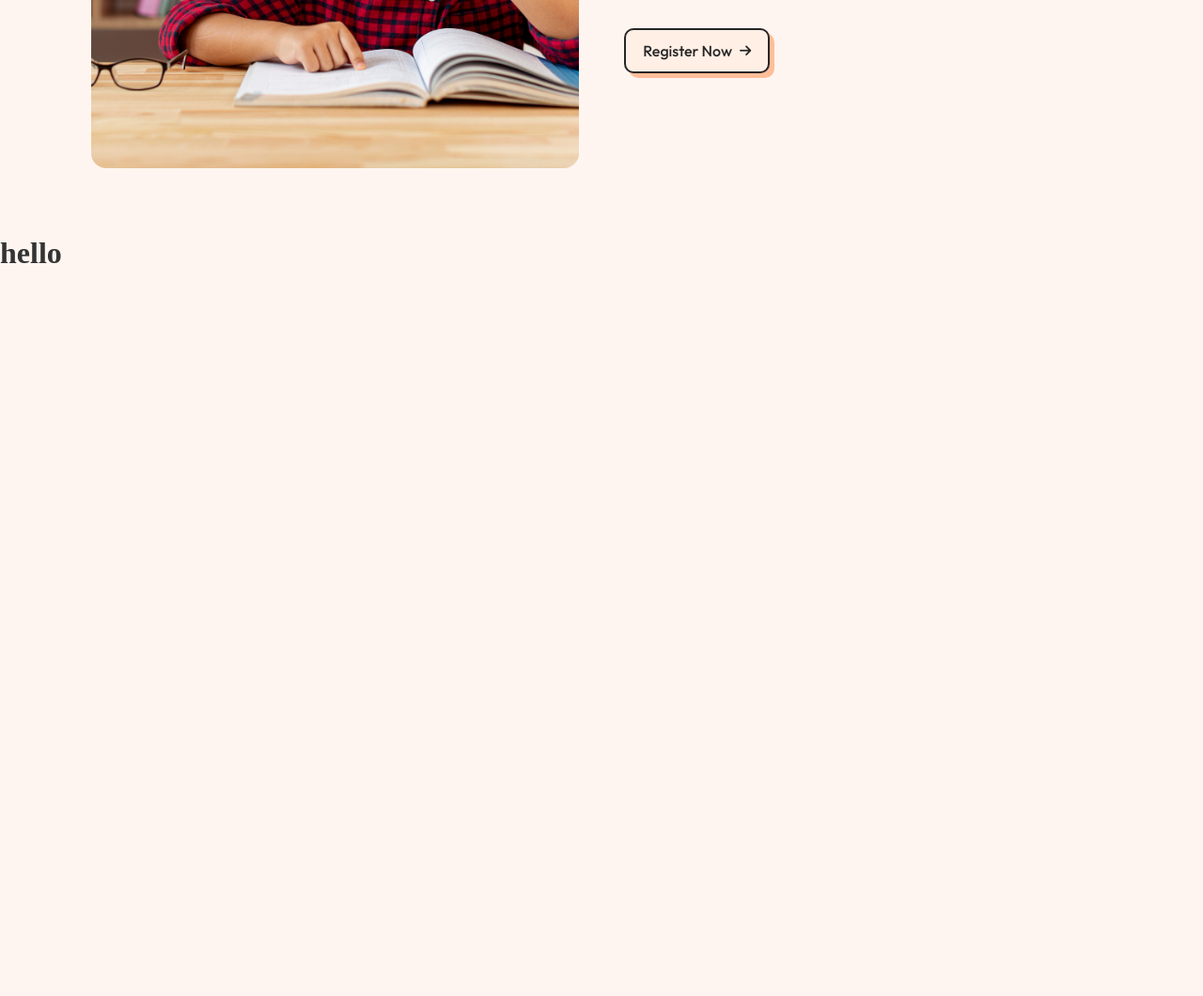
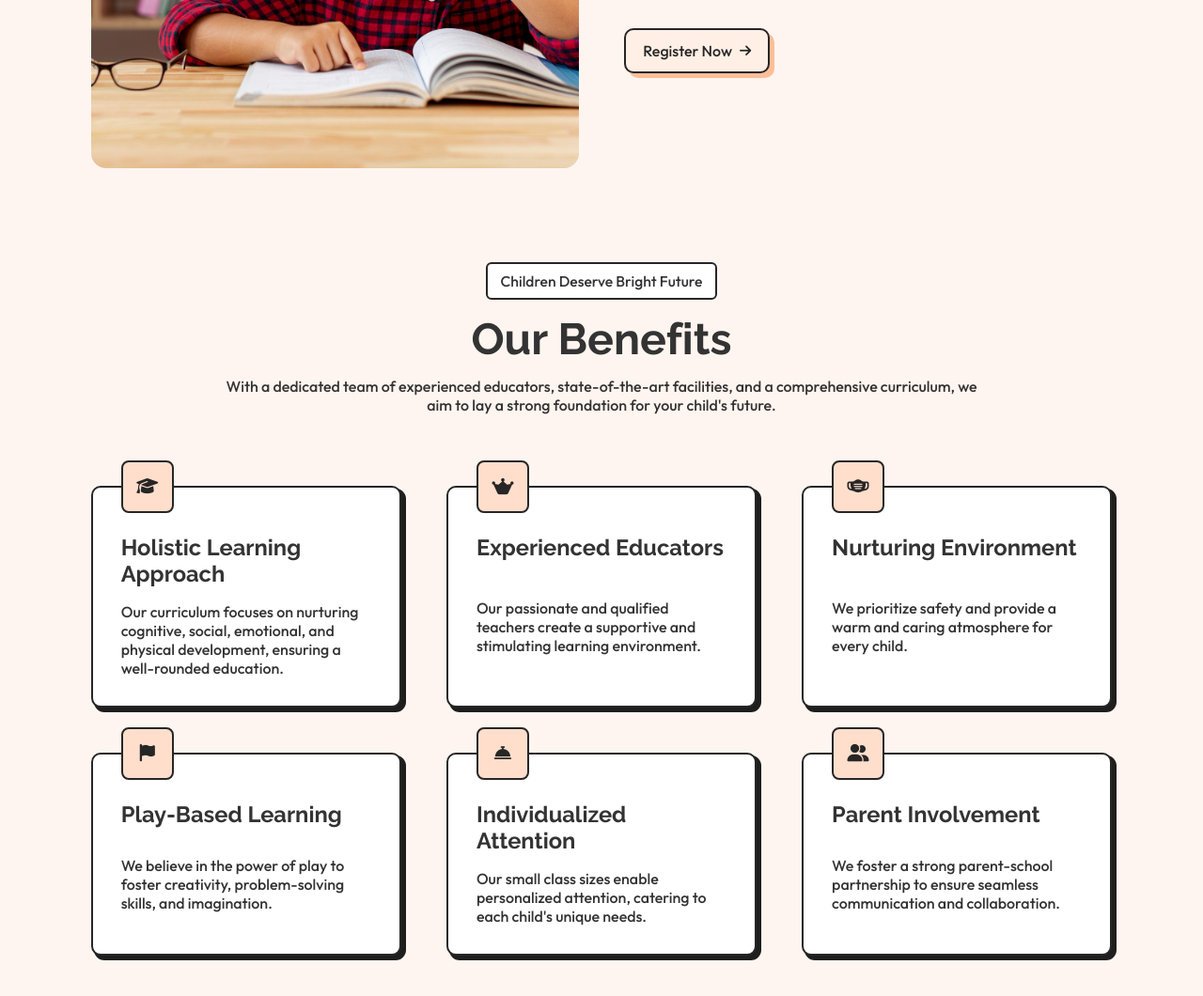
Before and after one commit to Destiny-Isiguzo/IUDSchool, a plain HTML site: page index.html in a window 1280 px wide. Shown: the part 584-1644 px from the top of the page at 94% size. Before the commit the page ends 872 px from the top, so only its background shows below. Drawn offline with nearby package versions, Linux system fonts and the light colour scheme.

Commit message:
"Updated index.html, main.js, header.css, and hero.css files with new styles, layout, and content additions."

```diff
--- a/index.html
+++ b/index.html
@@ -22,11 +22,12 @@
       <!-- === -->
 
       <!-- CSS -->
+      <link rel="stylesheet" href="style-components/preloader.css">
       <link rel="stylesheet" href="style-components/resets.css">
-      <link rel="stylesheet" href="style-components/preloader.css">
       <link rel="stylesheet" href="style-components/index.css">
       <link rel="stylesheet" href="style-components/header.css">
       <link rel="stylesheet" href="style-components/hero.css">
+      <link rel="stylesheet" href="style-components/benefits.css">
       <!-- === -->
 
       <script src="src/main.js" defer></script>
@@ -155,7 +156,7 @@
                   <!-- DROPDOWN 2 -->
 
                   <li class="nav-item" role="listitem">
-                     <a href="" class="nav-link">
+                     <a href="" class="nav-link contact-nav-link">
                         Contact
                      </a>
                   </li>
@@ -218,7 +219,107 @@
             </div>
          </section>
 
-         <h1>hello</h1>
+         <section class="benefits">
+            <div class="benefits-heading-container">
+               <div class="benefits-intro-container">
+                  <p class="benefits-intro-text">
+                     children deserve bright future
+                  </p>
+               </div>
+
+               <h2 class="benefits-title">Our Benefits</h2>
+
+               <p class="benefits-text-desc">
+                  With a dedicated team of experienced educators, state-of-the-art facilities, and a comprehensive curriculum, we aim to lay a strong foundation for your child's future.
+               </p>
+            </div>
+
+            <div class="benefits-card-container">
+               <div class="benefits-card">
+                  <div class="benefits-card-icon-container">
+                     <i class="fa-solid fa-graduation-cap" aria-label="Graduation cap icon"></i>
+                  </div>
+
+                  <h4 class="benefits-card-title">
+                     Holistic Learning Approach
+                  </h4>
+
+                  <p class="benefits-card-desc">
+                     Our curriculum focuses on nurturing cognitive, social, emotional, and physical development, ensuring a well-rounded education.
+                  </p>
+               </div>
+
+               <div class="benefits-card">
+                  <div class="benefits-card-icon-container">
+                     <i class="fa-brands fa-web-awesome" aria-label="Crown icon"></i>
+                  </div>
+
+                  <h4 class="benefits-card-title">
+                     Experienced Educators
+                  </h4>
+
+                  <p class="benefits-card-desc">
+                     Our passionate and qualified teachers create a supportive and stimulating learning environment.
+                  </p>
+               </div>
+
+               <div class="benefits-card">
+                  <div class="benefits-card-icon-container">
+                     <i class="fa-solid fa-mask-face" aria-label="Nurturing icon"></i>
+                  </div>
+
+                  <h4 class="benefits-card-title">
+                     Nurturing Environment
+                  </h4>
+
+                  <p class="benefits-card-desc">
+                     We prioritize safety and provide a warm and caring atmosphere for every child.
+                  </p>
+               </div>
+
+               <div class="benefits-card">
+                  <div class="benefits-card-icon-container">
+                     <i class="fa-solid fa-flag" aria-label="Flag icon"></i>
+                  </div>
+
+                  <h4 class="benefits-card-title">
+                     Play-Based Learning
+                  </h4>
+
+                  <p class="benefits-card-desc">
+                     We believe in the power of play to foster creativity, problem-solving skills, and imagination.
+                  </p>
+               </div>
+
+               <div class="benefits-card">
+                  <div class="benefits-card-icon-container">
+                     <i class="fa-solid fa-bell-concierge" aria-label="Attention icon"></i>
+                  </div>
+
+                  <h4 class="benefits-card-title">
+                     Individualized Attention
+                  </h4>
+
+                  <p class="benefits-card-desc">
+                     Our small class sizes enable personalized attention, catering to each child's unique needs.
+                  </p>
+               </div>
+
+               <div class="benefits-card">
+                  <div class="benefits-card-icon-container">
+                     <i class="fa-solid fa-user-group" aria-label="Users icon"></i>
+                  </div>
+
+                  <h4 class="benefits-card-title">
+                     Parent Involvement
+                  </h4>
+
+                  <p class="benefits-card-desc">
+                     We foster a strong parent-school partnership to ensure seamless communication and collaboration.
+                  </p>
+               </div>
+            </div>
+         </section>
       </main>
    </body>
 </html>
--- a/src/main.js
+++ b/src/main.js
@@ -58,13 +58,12 @@ const imageWrappers = document.querySelectorAll('.hero-image-wrapper');
 
 imageWrappers.forEach((wrapper) => {
    const img = wrapper.querySelector('img');
-   const imagePath = `assets/images/${img.dataset.image}`; // assuming data-image attribute is set on the img tag
+   const imagePath = `assets/images/${img.dataset.image}`; // with data-image attribute is set on the img tag
    const image = new Image();
 
    image.onload = () => {
       img.src = imagePath;
       img.classList.remove('skeleton');
-      // container.style.backgroundImage = `url(${imagePath})`;
    };
 
    image.src = imagePath;
--- /dev/null
+++ b/style-components/benefits.css
@@ -0,0 +1,97 @@
+.benefits {
+   display: flex;
+   flex-direction: column;
+   gap: clamp(3.125rem, 2.4648rem + 2.8169vw, 5rem);
+   margin-inline: var(--main-margin-inline);
+   margin-block: 0 clamp(5rem, 4.4718rem + 2.2535vw, 6.5rem);
+}
+
+.benefits-heading-container {
+   display: flex;
+   flex-direction: column;
+   align-items: center;
+   gap: clamp(0.625rem, 0.5370rem + 0.3756vw, 0.875rem);
+   text-align: center;
+}
+
+.benefits-intro-container {
+   background-color: var(--absolute-white);
+   border-radius: var(--border-radius-6);
+   border: var(--border);
+   font-family: var(--ff-outfit);
+   font-size: clamp(0.875rem, 0.8310rem + 0.1878vw, 1rem);
+   text-transform: capitalize;
+   padding: .5rem .875rem;
+   width: fit-content;
+}
+
+.benefits-title {
+   font-family: var(--ff-raleway);
+   font-size: var(--fs-xxl);
+   font-weight: var(--fw-bold);
+}
+
+.benefits-text-desc {
+   font-family: var(--ff-outfit);
+   max-width: 50rem;
+}
+
+.benefits-card-container {
+   display: grid;
+   grid-template-columns: repeat(auto-fit, minmax(20rem, 1fr));
+   gap: 3.5rem;
+}
+
+.benefits-card {
+   background-color: var(--absolute-white);
+   border: var(--border);
+   border-radius: var(--border-radius-10);
+   display: grid;
+   gap: 1rem;
+   box-shadow: 4px 4px 0 1px #1e1e1e;
+   padding: 3.125rem 1.875rem 1.875rem 1.875rem;
+   position: relative;
+}
+
+.benefits-card-icon-container {
+   background-color: var(--primary-orange-90);
+   border-radius: var(--border-radius-8);
+   border: var(--border);
+   display: flex;
+   align-items: center;
+   justify-content: center;
+   padding: 1rem;
+   width: 3.5rem;
+   height: 3.5rem;
+   position: absolute;
+   top: -1.8rem;
+   left: 1.875rem;
+}
+
+.benefits-card-icon-container i {
+   color: var(--text-grey-15);
+   font-size: 1.15rem;
+}
+
+.benefits-card-title {
+   font-family: var(--ff-raleway);
+   font-size: var(--fs-m2);
+   font-weight: var(--fw-bold);
+}
+
+.benefits-card-desc {
+   font-family: var(--ff-outfit);
+}
+
+
+
+
+/* TABLET TO LAPTOP NAVIGATION
+   –––––––––––––––––––––––––––
+   BREAKPOINT 795px < 1440px
+*/
+@media screen and (min-width: 49.688em) {
+   .benefits-card-container {
+      gap: 3rem;
+   }
+}
--- a/style-components/header.css
+++ b/style-components/header.css
@@ -260,6 +260,10 @@
       background-color: var(--primary-orange-95);
    }
 
+   .contact-nav-link:hover {
+      border-radius: 0 var(--border-radius-8) var(--border-radius-8) 0;
+   }
+
    .dropdown {
       position: relative;
    }
--- a/style-components/hero.css
+++ b/style-components/hero.css
@@ -4,7 +4,8 @@
    gap: clamp(2.5rem, 2.2799rem + 0.9390vw, 3.125rem);
    align-items: center;
    margin-inline: var(--main-margin-inline);
-   margin-block: clamp(2.5rem, 2.1479rem + 1.5023vw, 3.5rem) 4.5rem;
+   margin-block: clamp(2.5rem, 2.1479rem + 1.5023vw, 3.5rem)
+                  clamp(5rem, 4.4718rem + 2.2535vw, 6.5rem);
 }
 
 .hero-image-container {
@@ -85,6 +86,7 @@
    align-items: center;
    gap: .8rem;
    text-align: center;
+   margin: auto;
    max-width: 35.5rem;
 }
 
@@ -130,12 +132,18 @@
    transition: all var(--transition);
 }
 
-.hero-text-container-btn i {
-   font-size: var(--fs-s3);
+.hero-text-container-btn:hover {
+   filter: drop-shadow(5px 5px var(--primary-orange-65));
 }
 
-.hero-text-container-btn:is(:hover, :active) {
-   filter: drop-shadow(5px 5px var(--primary-orange-65));
+.hero-text-container-btn i {
+   color: var(--text-grey-15);
+   font-size: var(--fs-s3);
+   transition: transform var(--transition);
+}
+
+.hero-text-container-btn:hover i {
+   transform: translateX(.25rem);
 }
 
 
```
